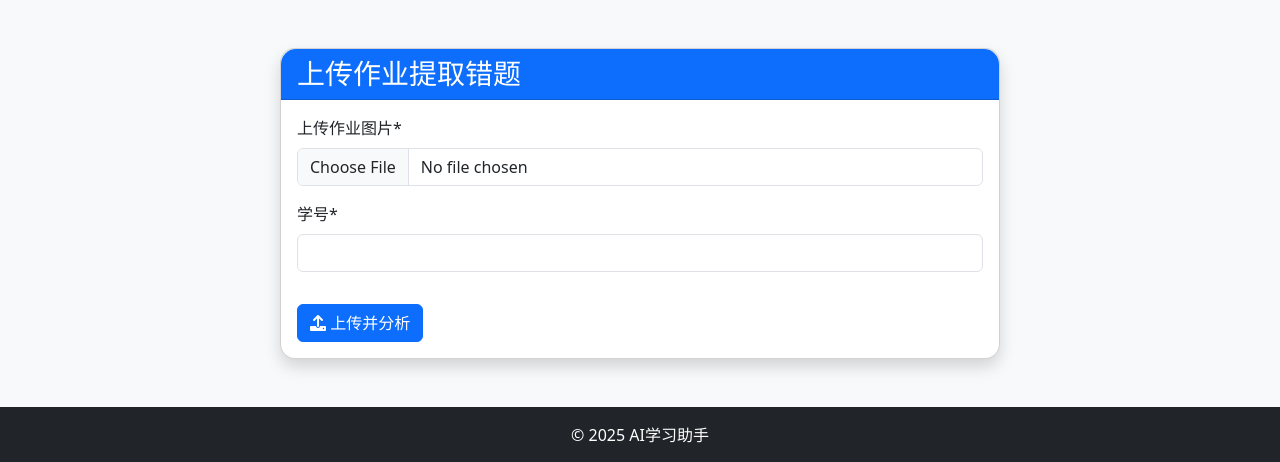
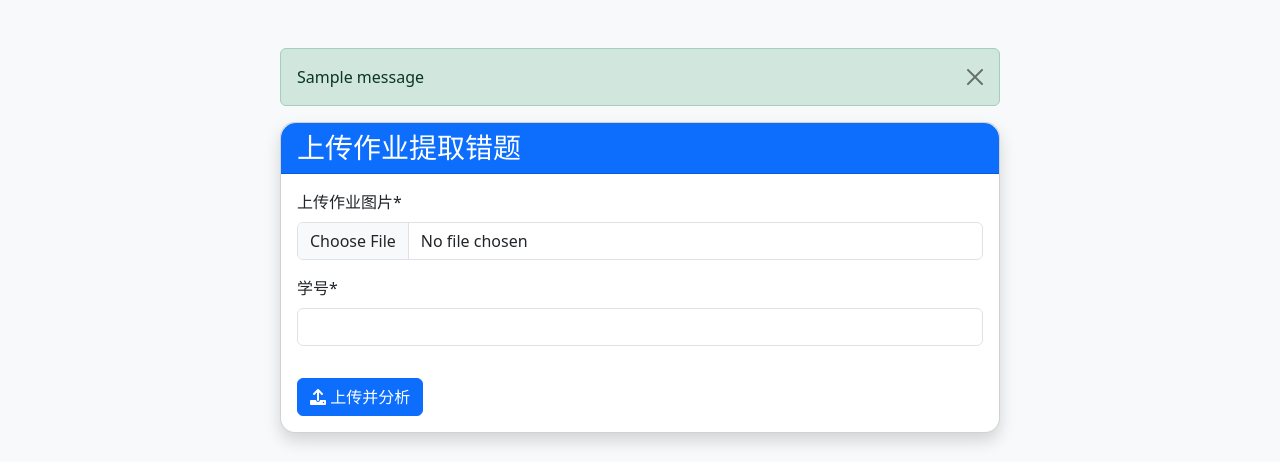
Before and after one commit to xinzhili/edusystem1, a Django app: template edusystem1/templates/upload.html in a window 1280 px wide. Shown: the part 56-518 px from the top of the page. Run offline with Django 5.2, Linux system fonts and the light colour scheme; the template is opened without the code that fills it: values named after a table or form of the project are taken from there, others are empty; tables that the repository leaves empty hold one stand-in row (Sample ...); one stand-in notice (Sample message) is shown; some libraries are stand-ins or nearby versions.

Commit message:
版本更新

```diff
--- a/edusystem1/templates/upload.html
+++ b/edusystem1/templates/upload.html
@@ -5,6 +5,17 @@
 <div class="container mt-5">
     <div class="row justify-content-center">
         <div class="col-md-8">
+            <!-- 显示 Django messages -->
+            {% if messages %}
+            <div class="messages">
+                {% for message in messages %}
+                <div class="alert alert-{% if message.tags == 'error' %}danger{% else %}{{ message.tags }}{% endif %} alert-dismissible fade show" role="alert">
+                    {{ message }}
+                    <button type="button" class="btn-close" data-bs-dismiss="alert" aria-label="Close"></button>
+                </div>
+                {% endfor %}
+            </div>
+            {% endif %}
             <div class="card shadow">
                 <div class="card-header bg-primary text-white">
                     <h3 class="mb-0">上传作业提取错题</h3>
--- a/edusystem1/views/account_views.py
+++ b/edusystem1/views/account_views.py
@@ -47,7 +47,7 @@ def custom_login(request):
                  return redirect(redirect_to)
             except User.DoesNotExist:
                  messages.error(request, "学号或密码错误XX")
-                 return render(request, "login.html")  # 重新渲染登录页面，显示错误信息
+                # return render(request, "login.html")  # 重新渲染登录页面，显示错误信息
 
 
         else:
--- a/edusystem1/views/ai_assistor_views.py
+++ b/edusystem1/views/ai_assistor_views.py
@@ -57,11 +57,12 @@ def upload_homework(request):
                     })
                 else:
                     messages.error(request, '错题保存失败')
+                    print("测试111")
                     return redirect('ai_assistor:upload')
 
             except Exception as e:
                 messages.error(request, f'处理错误: {str(e)}')
-                return redirect('ai_assistor:upload')
+             #  return redirect('ai_assistor:upload')
     else:
         Myform = UploadHomeworkForm()
 
```
